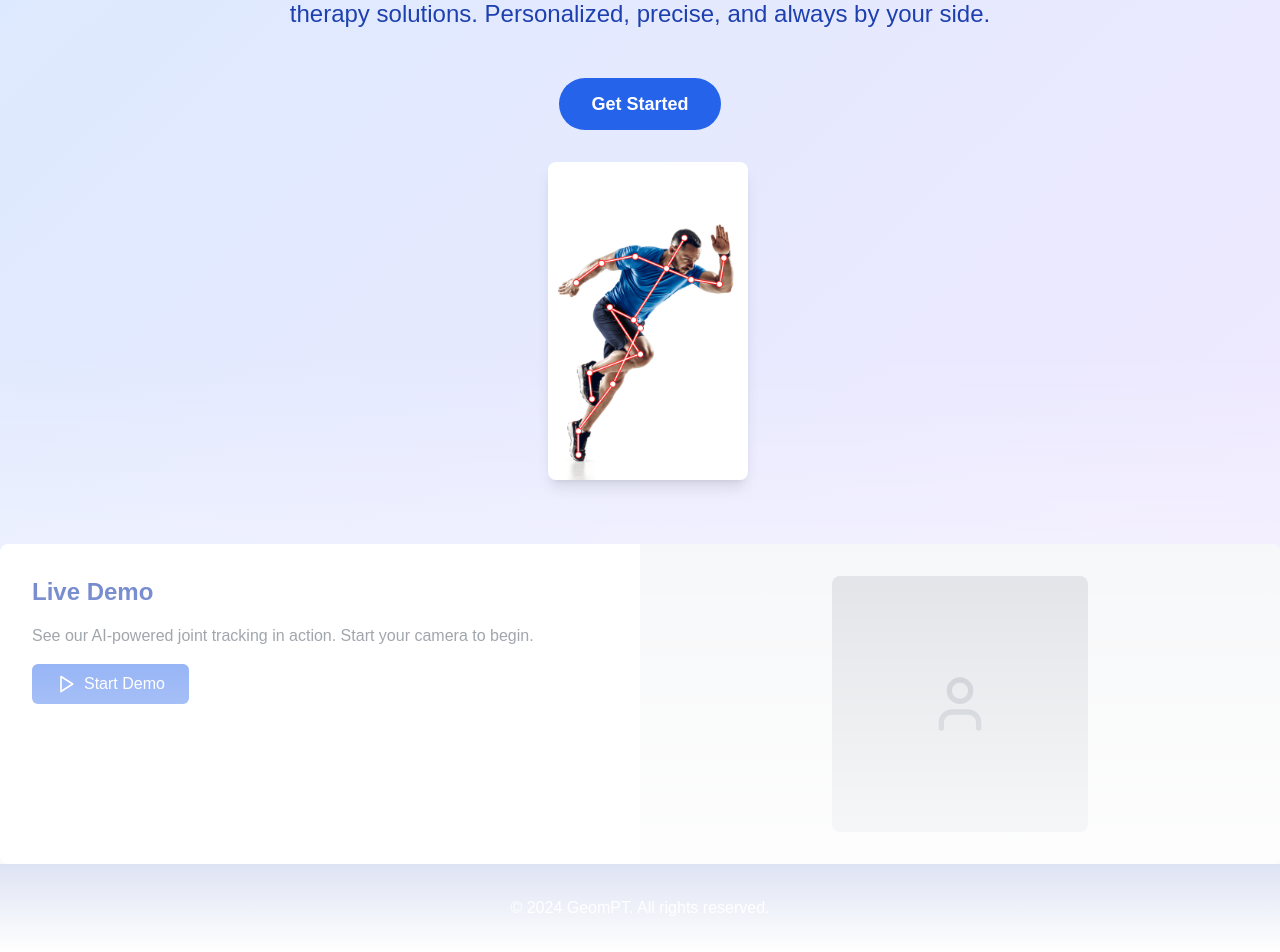
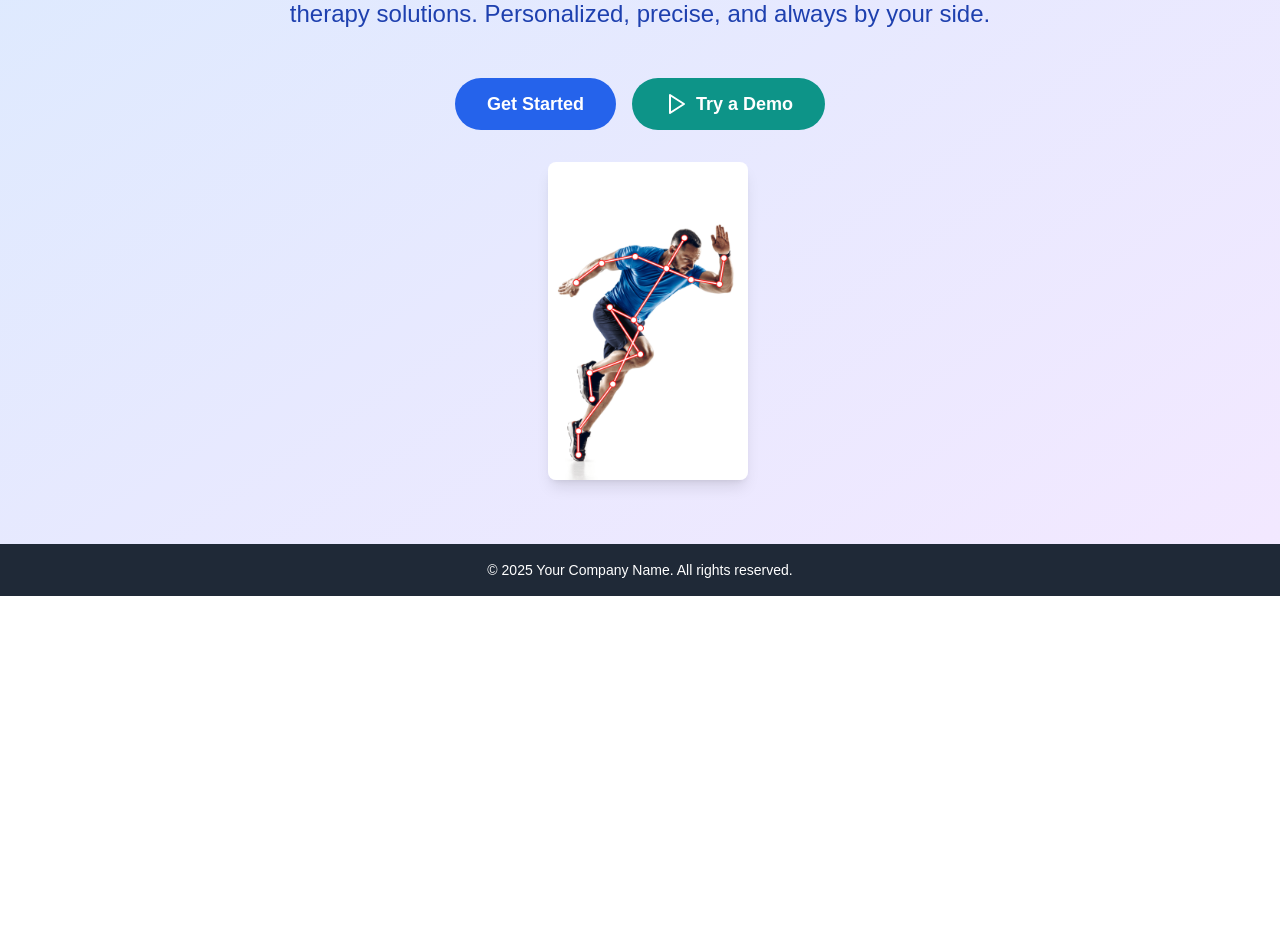
Before and after one commit to GeomPT/frontend, a Next.js app: page / in a window 1280 px wide. Shown: the part 256-1208 px from the top of the page. After the commit the page ends 852 px from the top, so only its background shows below. Built offline with nearby package versions, Linux system fonts and the light colour scheme.

Commit message:
landing page should be finished

```diff
--- a/app/page.tsx
+++ b/app/page.tsx
@@ -3,8 +3,8 @@
 import { useState, useEffect } from 'react'
 import Image from 'next/image'
 import { motion, AnimatePresence } from 'framer-motion'
-import Link from 'next/link'
-import { Menu, Play, User } from 'lucide-react';
+import Link from 'next/link' // Import Link
+import { Play } from 'lucide-react';
 
 const images = [
   '/images/placeholder2.png',
@@ -31,7 +31,7 @@ export default function LandingPage() {
           <Link href="/progress" passHref>
             <h1 className="bg-blue-600 text-white text-lg font-bold py-2 px-4 rounded-lg cursor-pointer hover:bg-blue-700 transition duration-300">progress</h1>
           </Link>
-          <Link href="/plan" passHref>
+          <Link href="/page2" passHref>
             <h1 className="bg-purple-600 text-white text-lg font-bold py-2 px-4 rounded-lg ml-4 cursor-pointer hover:bg-purple-700 transition duration-300">start session</h1>
           </Link>
           <Link href="/tutorial" passHref>
@@ -50,13 +50,24 @@ export default function LandingPage() {
           Experience the future of rehabilitation with our AI-powered physical therapy solutions.
           Personalized, precise, and always by your side.
         </p>
-        <Link href="/plan">
+        {/* Centered button container */}
+        <div className="flex justify-center items-center space-x-4">
+          <Link href="/page2">
             <button
               className="bg-blue-600 text-white text-lg font-semibold py-3 px-8 rounded-full hover:bg-blue-700 transition duration-300"
             >
               Get Started
             </button>
           </Link>
+          <Link href="/demo">
+            <button
+              className="bg-teal-600 text-white text-lg font-semibold py-3 px-8 rounded-full hover:bg-teal-700 transition duration-300 flex items-center"
+            >
+              <Play className="mr-2" /> {/* Play icon */}
+              Try a Demo
+            </button>
+          </Link>
+        </div>
 
         {/* Display images below the button */}
         <div className="mt-8 flex justify-center">
@@ -85,30 +96,12 @@ export default function LandingPage() {
         </div>
       </main>
 
-      <div className="absolute inset-0 bg-gradient-to-t from-white via-transparent to-transparent pointer-events-none"></div>
-      <section className="bg-white rounded-lg shadow-lg overflow-hidden">
-          <div className="md:flex">
-            <div className="md:w-1/2 p-8">
-              <h3 className="text-2xl font-bold text-blue-800 mb-4">Live Demo</h3>
-              <p className="text-gray-600 mb-4">See our AI-powered joint tracking in action. Start your camera to begin.</p>
-              <button className="flex items-center bg-blue-600 text-white px-6 py-2 rounded-md hover:bg-blue-700 transition">
-                <Play size={20} className="mr-2" /> Start Demo
-              </button>
-            </div>
-            <div className="md:w-1/2 bg-gray-100 flex items-center justify-center p-8">
-              <div className="w-64 h-64 bg-gray-300 rounded-lg flex items-center justify-center">
-                <User size={64} className="text-gray-400" />
-              </div>
-            </div>
-          </div>
-        </section>
+      {/* Footer section for copyright */}
+      <footer className="bg-gray-800 text-white text-center py-4 shadow-md">
+        <p className="text-sm">© {new Date().getFullYear()} Your Company Name. All rights reserved.</p>
+      </footer>
 
 
-      <footer className="bg-blue-800 text-white py-8">
-        <div className="container mx-auto px-4 text-center">
-          <p>&copy; 2024 GeomPT. All rights reserved.</p>
-        </div>
-      </footer>
 
     </div>
 
```
Lines whose indentation alone changed are shown as unchanged.
